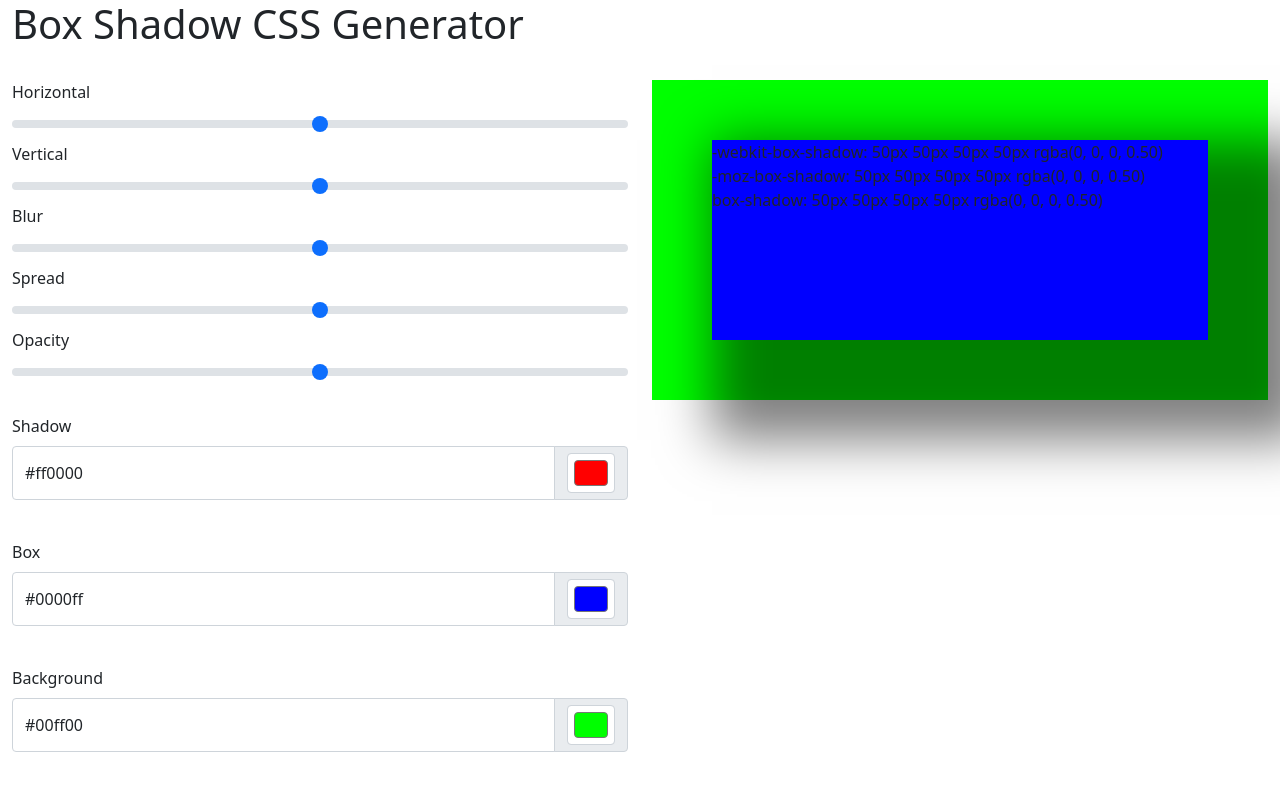
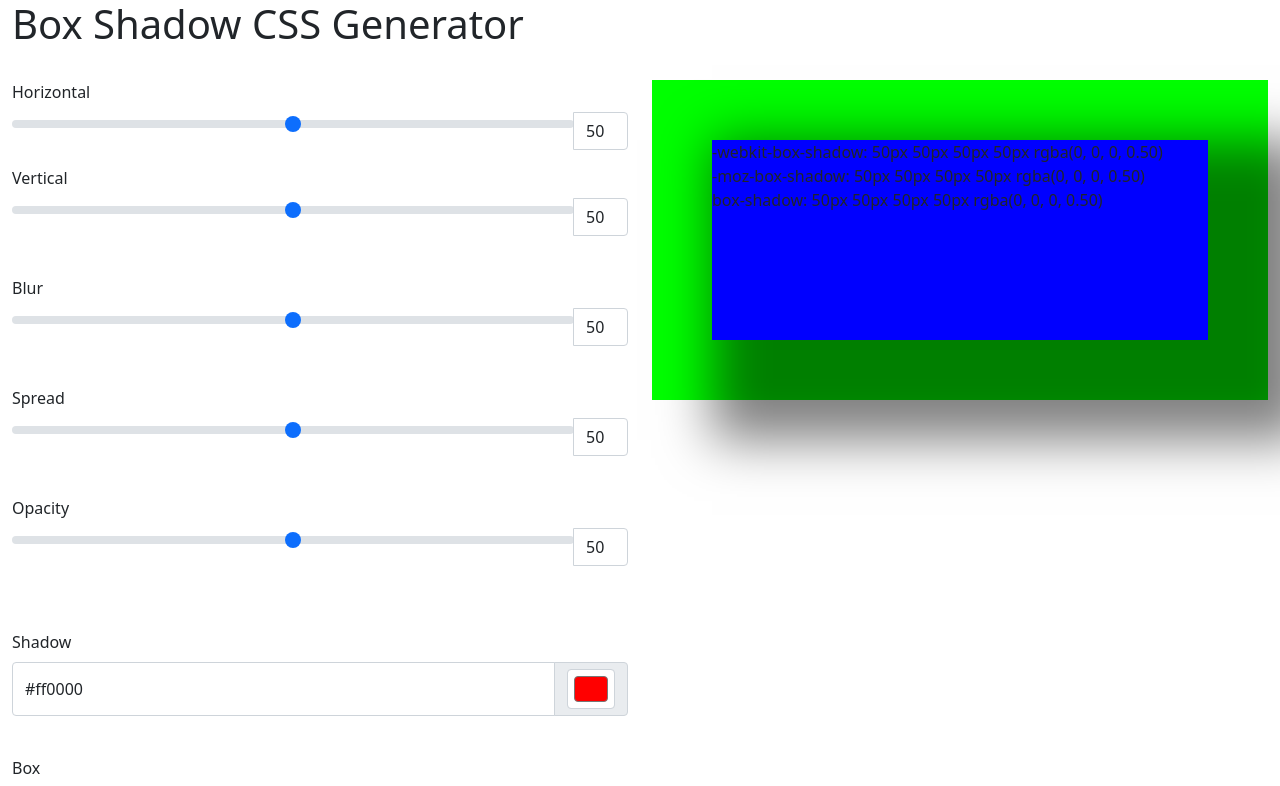
Before and after one commit to olgaplaga/react-box-shadow, a React (Create React App) app: page / in a window 1280 px wide. Shown: the top 786 px of the page. Built offline with nearby package versions, Linux system fonts and the light colour scheme.

Commit message:
ADD range text input

```diff
--- a/src/components/Range.jsx
+++ b/src/components/Range.jsx
@@ -1,4 +1,5 @@
-import { Form } from 'react-bootstrap';
+import { Form, InputGroup } from 'react-bootstrap';
+import '../styles/Range.css';
 
 const Range = ({ name, value, setValue }) => {
   const label = name[0].toUpperCase() + name.substring(1, name.length);
@@ -6,11 +7,20 @@ const Range = ({ name, value, setValue }) => {
 
   return (
     <>
+    <Form.Label>{label}</Form.Label>
+      <InputGroup className="mb-3">
+      <Form.Range className="range" value={value} onChange={onChange} />
 
-      <Form.Label>{label}</Form.Label>
-      <Form.Range value={value} onChange={onChange} />
+          <Form.Control className="range-text" type="text" value={value} onChange={onChange}/>
+      </InputGroup>
+      {/* <Form.Text className="text-muted">{invalid}</Form.Text> */}
+    </>
 
-    </>
+
+      // <Form.Label>{label}</Form.Label>
+      // <Form.Range value={value} onChange={onChange} />
+
+    // </>
   );
 };
 
--- /dev/null
+++ b/src/styles/Range.css
@@ -0,0 +1,9 @@
+.form-range.range {
+    flex-grow: 2;
+    width: auto;
+}
+
+.input-group > .form-control.range-text {
+    width: 55px;
+    flex: 0 0 auto;
+}
```
